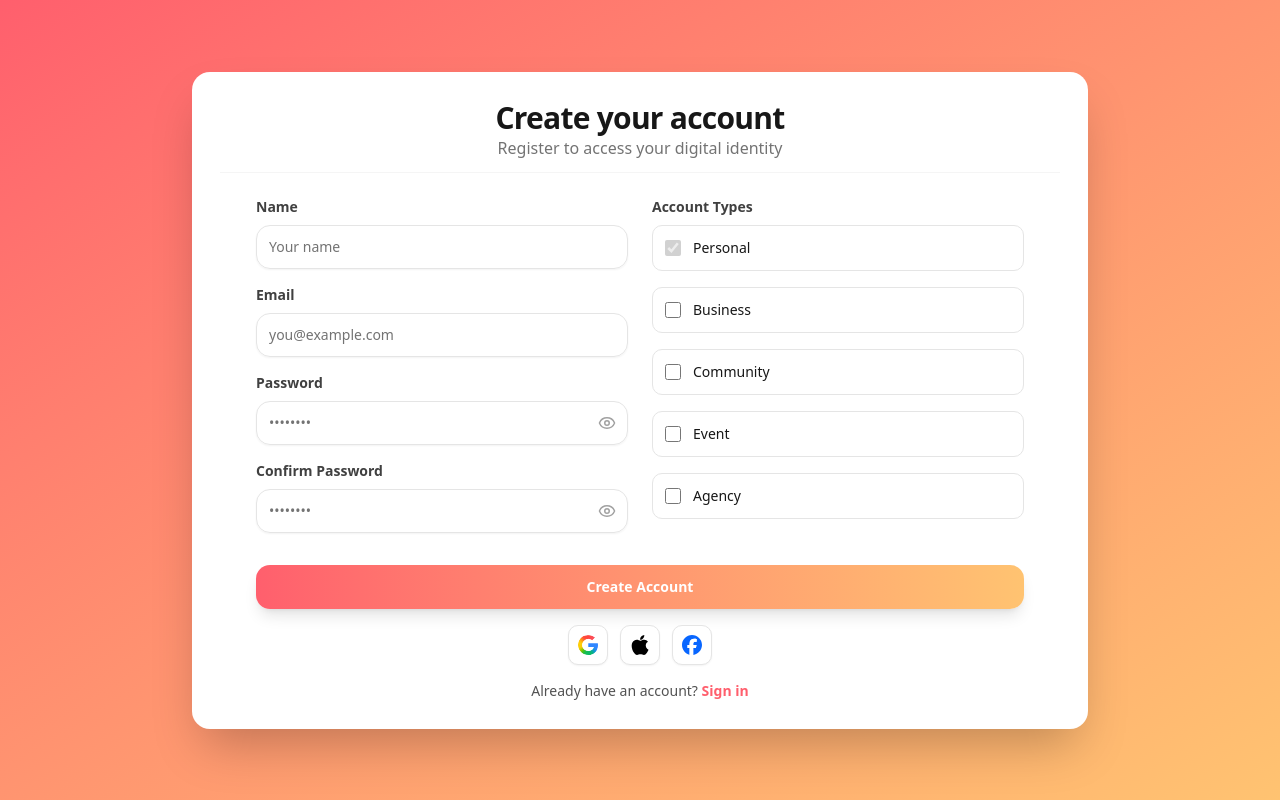
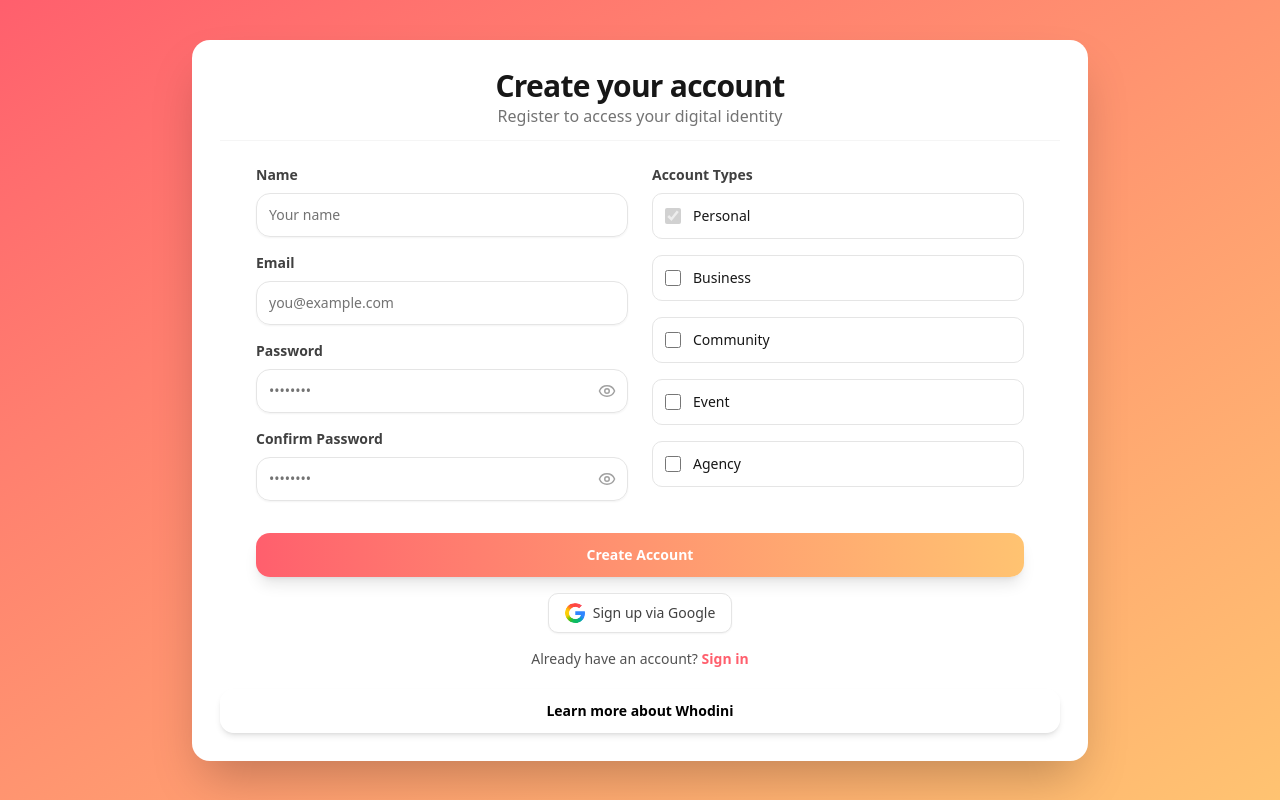
Before and after one commit to Project-Whodini/whodini-fe, a Next.js app: page /register in a window 1280 px wide. Built offline with nearby package versions, Linux system fonts and the light colour scheme.

Commit message:
Wire the website to web app

```diff
--- a/src/app/page.tsx
+++ b/src/app/page.tsx
@@ -1,22 +1,22 @@
-"use client";
+'use client';
 
-import Link from "next/link";
-import { useRouter } from "next/navigation";
-import { useState } from "react";
-import { Button } from "@/components/ui/button";
-import { Input } from "@/components/ui/input";
-import Image from "next/image";
-import appleLogo from "@/assets/apple.svg";
-import facebookLogo from "@/assets/facebook.svg";
-import googleLogo from "@/assets/google.svg";
-import { signInWithEmailPassword } from "@/lib/indexeddb/auth";
-import { writeSession } from "@/lib/dummy/storage";
-import type { Session } from "@/lib/dummy/types";
+import Link from 'next/link';
+import { useRouter } from 'next/navigation';
+import { useState } from 'react';
+import { Button } from '@/components/ui/button';
+import { Input } from '@/components/ui/input';
+import Image from 'next/image';
+import appleLogo from '@/assets/apple.svg';
+import facebookLogo from '@/assets/facebook.svg';
+import googleLogo from '@/assets/google.svg';
+import { signInWithEmailPassword } from '@/lib/indexeddb/auth';
+import { writeSession } from '@/lib/dummy/storage';
+import type { Session } from '@/lib/dummy/types';
 
 export default function LoginPage() {
   const router = useRouter();
-  const [email, setEmail] = useState("");
-  const [password, setPassword] = useState("");
+  const [email, setEmail] = useState('');
+  const [password, setPassword] = useState('');
   const [isSigningIn, setIsSigningIn] = useState(false);
   const [error, setError] = useState<string | null>(null);
 
@@ -30,22 +30,22 @@ export default function LoginPage() {
       await new Promise((resolve) => setTimeout(resolve, 1000)); // Simulate loading
 
       const session: Session = {
-        userId: "demo-user-id",
-        email: email || "demo@example.com",
-        displayName: "Demo User",
+        userId: 'demo-user-id',
+        email: email || 'demo@example.com',
+        displayName: 'Demo User',
         roles: [
           {
-            accountType: "personal",
-            accountId: "demo-user-id",
-            label: "Personal",
+            accountType: 'personal',
+            accountId: 'demo-user-id',
+            label: 'Personal',
           },
         ],
         activeRoleIndex: 0,
       };
       writeSession(session);
-      router.push("/dashboard");
+      router.push('/dashboard');
     } catch (err) {
-      setError(err instanceof Error ? err.message : "Failed to sign in");
+      setError(err instanceof Error ? err.message : 'Failed to sign in');
     } finally {
       setIsSigningIn(false);
     }
@@ -58,7 +58,9 @@ export default function LoginPage() {
         <div className="mb-6 sm:mb-8 flex flex-col items-center">
           <div className="flex h-14 w-14 sm:h-16 sm:w-16 items-center justify-center rounded-2xl bg-white/20 shadow-lg ring-1 ring-white/20 mb-2">
             <div className="flex h-9 w-9 sm:h-10 sm:w-10 items-center justify-center rounded-xl bg-gradient-to-br from-white/40 to-white/10">
-              <span className="text-base sm:text-lg font-semibold text-[#ff5f6d]">W</span>
+              <span className="text-base sm:text-lg font-semibold text-[#ff5f6d]">
+                W
+              </span>
             </div>
           </div>
           <span className="text-2xl sm:text-3xl font-bold tracking-tight text-white drop-shadow-sm">
@@ -125,7 +127,7 @@ export default function LoginPage() {
               disabled={isSigningIn}
               className="w-full mt-6 bg-gradient-to-r from-[#ff5f6d] to-[#ffc371] text-white font-semibold text-sm sm:text-base py-2 rounded-xl shadow-md border-0 hover:opacity-90 transition"
             >
-              {isSigningIn ? "Signing in..." : "Sign In"}
+              {isSigningIn ? 'Signing in...' : 'Sign In'}
             </Button>
           </form>
 
@@ -145,45 +147,24 @@ export default function LoginPage() {
             <div className="mt-4 flex justify-center gap-2 sm:gap-3">
               <button
                 type="button"
-                className="flex items-center justify-center w-10 h-10 sm:w-12 sm:h-12 rounded-xl border border-neutral-200 bg-white hover:bg-neutral-50 transition"
+                className="flex items-center justify-center gap-2 px-4 h-10 rounded-xl border border-neutral-200 bg-white hover:bg-neutral-50 transition"
               >
                 <Image
                   src={googleLogo}
                   alt="Google"
-                  width={24}
-                  height={24}
-                  className="w-5 h-5 sm:w-6 sm:h-6"
+                  width={20}
+                  height={20}
+                  className="w-5 h-5"
                 />
+                <span className="text-sm font-medium text-neutral-700">
+                  Sign in via Google
+                </span>
               </button>
-              {/* <button
-                type="button"
-                className="flex items-center justify-center w-10 h-10 sm:w-12 sm:h-12 rounded-xl border border-neutral-200 bg-white hover:bg-neutral-50 transition"
-              >
-                <Image
-                  src={facebookLogo}
-                  alt="Facebook"
-                  width={24}
-                  height={24}
-                  className="w-5 h-5 sm:w-6 sm:h-6"
-                />
-              </button>
-              <button
-                type="button"
-                className="flex items-center justify-center w-10 h-10 sm:w-12 sm:h-12 rounded-xl border border-neutral-200 bg-white hover:bg-neutral-50 transition"
-              >
-                <Image
-                  src={appleLogo}
-                  alt="Apple"
-                  width={24}
-                  height={24}
-                  className="w-5 h-5 sm:w-6 sm:h-6"
-                />
-              </button> */}
             </div>
           </div>
 
           <div className="mt-6 text-sm text-neutral-700 text-center">
-            Don&apos;t have an account?{" "}
+            Don&apos;t have an account?{' '}
             <Link
               href="/register"
               className="text-[#ff5f6d] font-medium hover:underline"
@@ -192,6 +173,15 @@ export default function LoginPage() {
             </Link>
           </div>
         </div>
+
+        <a
+          href="https://project-whodini.github.io/whodini-landing/"
+          target="_blank"
+          rel="noopener noreferrer"
+          className="mt-5 w-full flex items-center justify-center gap-2 rounded-xl bg-white/20 px-6 py-3 text-sm font-semibold text-white shadow-md backdrop-blur-sm hover:bg-white/30 transition"
+        >
+          Learn more about Whodini →
+        </a>
       </div>
     </div>
   );
--- a/src/app/register/page.tsx
+++ b/src/app/register/page.tsx
@@ -1,22 +1,22 @@
-"use client";
+'use client';
 
-import Link from "next/link";
-import { useState } from "react";
-import { useRouter } from "next/navigation";
-import { Button } from "@/components/ui/button";
-import { Input } from "@/components/ui/input";
-import { Eye, EyeOff } from "lucide-react";
-import Image from "next/image";
-import appleLogo from "@/assets/apple.svg";
-import facebookLogo from "@/assets/facebook.svg";
-import googleLogo from "@/assets/google.svg";
-import { createUser, type AccountType } from "@/lib/indexeddb/auth";
+import Link from 'next/link';
+import { useState } from 'react';
+import { useRouter } from 'next/navigation';
+import { Button } from '@/components/ui/button';
+import { Input } from '@/components/ui/input';
+import { Eye, EyeOff } from 'lucide-react';
+import Image from 'next/image';
+import appleLogo from '@/assets/apple.svg';
+import facebookLogo from '@/assets/facebook.svg';
+import googleLogo from '@/assets/google.svg';
+import { createUser, type AccountType } from '@/lib/indexeddb/auth';
 export default function RegisterPage() {
   const router = useRouter();
-  const [email, setEmail] = useState("");
-  const [password, setPassword] = useState("");
-  const [confirmPassword, setConfirmPassword] = useState("");
-  const [name, setName] = useState("");
+  const [email, setEmail] = useState('');
+  const [password, setPassword] = useState('');
+  const [confirmPassword, setConfirmPassword] = useState('');
+  const [name, setName] = useState('');
   const [showPassword, setShowPassword] = useState(false);
   const [showConfirmPassword, setShowConfirmPassword] = useState(false);
   const [isSaving, setIsSaving] = useState(false);
@@ -32,7 +32,7 @@ export default function RegisterPage() {
 
   const handleAccountTypeChange = (type: keyof typeof accountTypes) => {
     // Prevent unchecking personal account type
-    if (type === "personal") return;
+    if (type === 'personal') return;
 
     setAccountTypes((prev) => ({
       ...prev,
@@ -46,7 +46,7 @@ export default function RegisterPage() {
     setSuccess(null);
 
     if (password !== confirmPassword) {
-      setError("Passwords do not match");
+      setError('Passwords do not match');
       return;
     }
 
@@ -62,10 +62,10 @@ export default function RegisterPage() {
         password,
         accountTypes: selectedAccountTypes,
       });
-      setSuccess("Account saved locally");
-      router.push("/");
+      setSuccess('Account saved locally');
+      router.push('/');
     } catch (err) {
-      setError(err instanceof Error ? err.message : "Failed to create account");
+      setError(err instanceof Error ? err.message : 'Failed to create account');
     } finally {
       setIsSaving(false);
     }
@@ -122,7 +122,7 @@ export default function RegisterPage() {
                       </label>
                       <div className="relative">
                         <Input
-                          type={showPassword ? "text" : "password"}
+                          type={showPassword ? 'text' : 'password'}
                           placeholder="••••••••"
                           value={password}
                           onChange={(e) => setPassword(e.target.value)}
@@ -149,7 +149,7 @@ export default function RegisterPage() {
                       </label>
                       <div className="relative">
                         <Input
-                          type={showConfirmPassword ? "text" : "password"}
+                          type={showConfirmPassword ? 'text' : 'password'}
                           placeholder="••••••••"
                           value={confirmPassword}
                           onChange={(e) => setConfirmPassword(e.target.value)}
@@ -178,11 +178,11 @@ export default function RegisterPage() {
                   </label>
                   <div className="grid grid-cols-1 gap-3 sm:gap-4">
                     {[
-                      { key: "personal", label: "Personal" },
-                      { key: "business", label: "Business" },
-                      { key: "community", label: "Community" },
-                      { key: "organizer", label: "Event" },
-                      { key: "agency", label: "Agency" },
+                      { key: 'personal', label: 'Personal' },
+                      { key: 'business', label: 'Business' },
+                      { key: 'community', label: 'Community' },
+                      { key: 'organizer', label: 'Event' },
+                      { key: 'agency', label: 'Agency' },
                     ].map(({ key, label }) => (
                       <div
                         key={key}
@@ -196,11 +196,11 @@ export default function RegisterPage() {
                           }
                           onChange={() =>
                             handleAccountTypeChange(
-                              key as keyof typeof accountTypes,
+                              key as keyof typeof accountTypes
                             )
                           }
-                          disabled={key === "personal"}
-                          className={`w-4 h-4 text-[#ff5f6d] border-neutral-300 rounded focus:ring-[#ff5f6d] focus:ring-2 ${key === "personal" ? "cursor-not-allowed" : ""}`}
+                          disabled={key === 'personal'}
+                          className={`w-4 h-4 text-[#ff5f6d] border-neutral-300 rounded focus:ring-[#ff5f6d] focus:ring-2 ${key === 'personal' ? 'cursor-not-allowed' : ''}`}
                         />
                         <label
                           htmlFor={key}
@@ -232,7 +232,7 @@ export default function RegisterPage() {
                 type="submit"
                 className="w-full mt-3 bg-gradient-to-r from-[#ff5f6d] to-[#ffc371] hover:opacity-90 text-white font-bold h-11 rounded-xl shadow-lg border-none transition-transform active:scale-95"
               >
-                {isSaving ? "Saving..." : "Create Account"}
+                {isSaving ? 'Saving...' : 'Create Account'}
               </Button>
             </form>
 
@@ -240,35 +240,29 @@ export default function RegisterPage() {
             <div className="flex justify-center gap-2 sm:gap-3 mt-4">
               <Button
                 variant="outline"
-                className="w-9 h-9 sm:w-10 sm:h-10 rounded-lg border-neutral-200 hover:bg-neutral-50 transition-all p-0"
+                className="flex items-center gap-2 px-4 h-10 rounded-lg border-neutral-200 hover:bg-neutral-50 transition-all"
               >
                 <Image src={googleLogo} alt="Google" width={20} height={20} />
-              </Button>
-              <Button
-                variant="outline"
-                className="w-9 h-9 sm:w-10 sm:h-10 rounded-lg border-neutral-200 hover:bg-neutral-50 transition-all p-0"
-              >
-                <Image src={appleLogo} alt="Apple" width={20} height={20} />
-              </Button>
-              <Button
-                variant="outline"
-                className="w-9 h-9 sm:w-10 sm:h-10 rounded-lg border-neutral-200 hover:bg-neutral-50 transition-all p-0"
-              >
-                <Image
-                  src={facebookLogo}
-                  alt="Facebook"
-                  width={20}
-                  height={20}
-                />
+                <span className="text-sm font-medium text-neutral-700">
+                  Sign up via Google
+                </span>
               </Button>
             </div>
           </div>
           <div className="mt-4 text-center text-sm text-neutral-600">
-            Already have an account?{" "}
+            Already have an account?{' '}
             <Link href="/" className="text-[#ff5f6d] font-bold hover:underline">
               Sign in
             </Link>
           </div>
+          <a
+            href="https://project-whodini.github.io/whodini-landing/"
+            target="_blank"
+            rel="noopener noreferrer"
+            className="mt-5 w-full flex items-center justify-center gap-2 rounded-xl bg-white/20 px-6 py-3 text-sm font-semibold text-black shadow-md backdrop-blur-sm hover:bg-white/30 transition"
+          >
+            Learn more about Whodini
+          </a>
         </div>
       </div>
     </>
```
